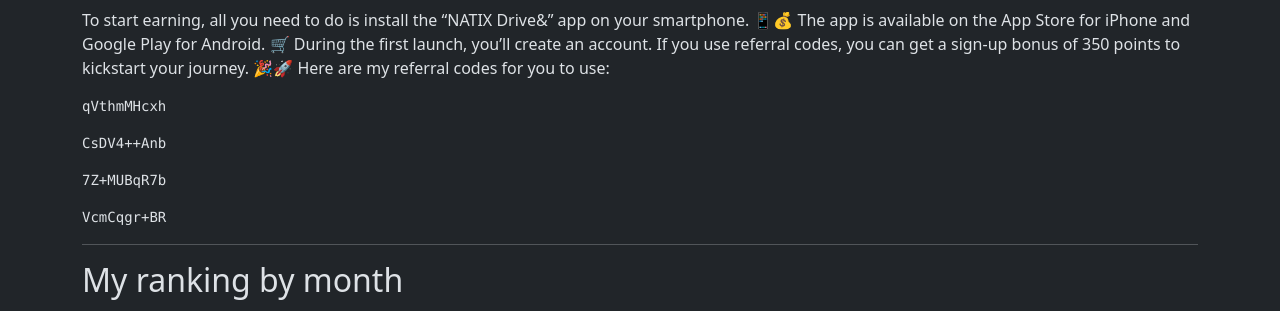
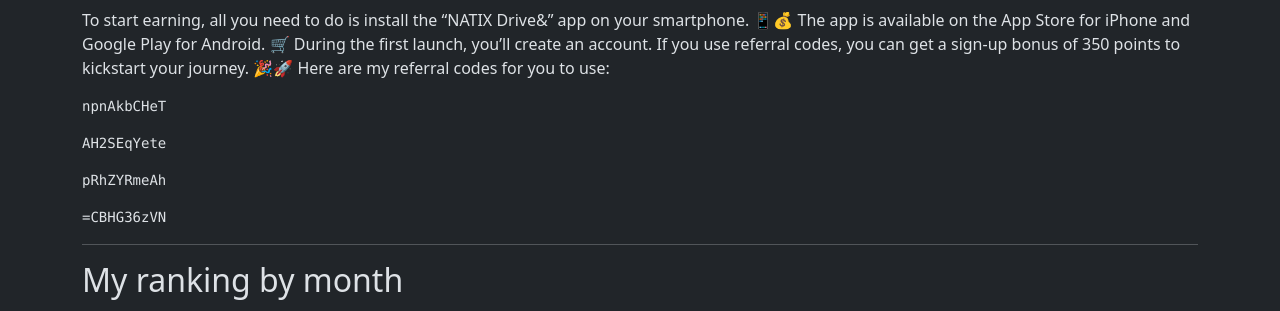
Before and after one commit to torrocus/natix, a Jekyll site: the page built from index.md, in a window 1280 px wide and 900 px high, scrolled down 2352 px. Shown: the part 162-473 px from the top of the window. Built offline with Jekyll 4.4.1, drawn with Linux system fonts in a browser that asks for light colours; comment, search, counter and statistics services are not loaded.

Commit message:
Refresh referrer codes

````diff
--- a/index.md
+++ b/index.md
@@ -136,19 +136,19 @@ If you use referral codes, you can get a sign-up bonus of 350 points to kickstar
 Here are my referral codes for you to use:
 <!-- NATIX-REFERRAL-CODES-LIST:START -->
 ```
-qVthmMHcxh
+npnAkbCHeT
 ```
 
 ```
-CsDV4++Anb
+AH2SEqYete
 ```
 
 ```
-7Z+MUBqR7b
+pRhZYRmeAh
 ```
 
 ```
-VcmCqgr+BR
+=CBHG36zVN
 ```
 <!-- NATIX-REFERRAL-CODES-LIST:END -->
 <!--
--- a/natix_referral_codes.csv
+++ b/natix_referral_codes.csv
@@ -115,3 +115,7 @@ createdOn,expirieOn,code,usedOn
 2025-11-16,2025-11-23,CsDV4++Anb,
 2025-11-16,2025-11-23,7Z+MUBqR7b,
 2025-11-16,2025-11-23,VcmCqgr+BR,
+2025-11-23,2025-11-30,npnAkbCHeT,
+2025-11-23,2025-11-30,AH2SEqYete,
+2025-11-23,2025-11-30,pRhZYRmeAh,
+2025-11-23,2025-11-30,=CBHG36zVN,
````
